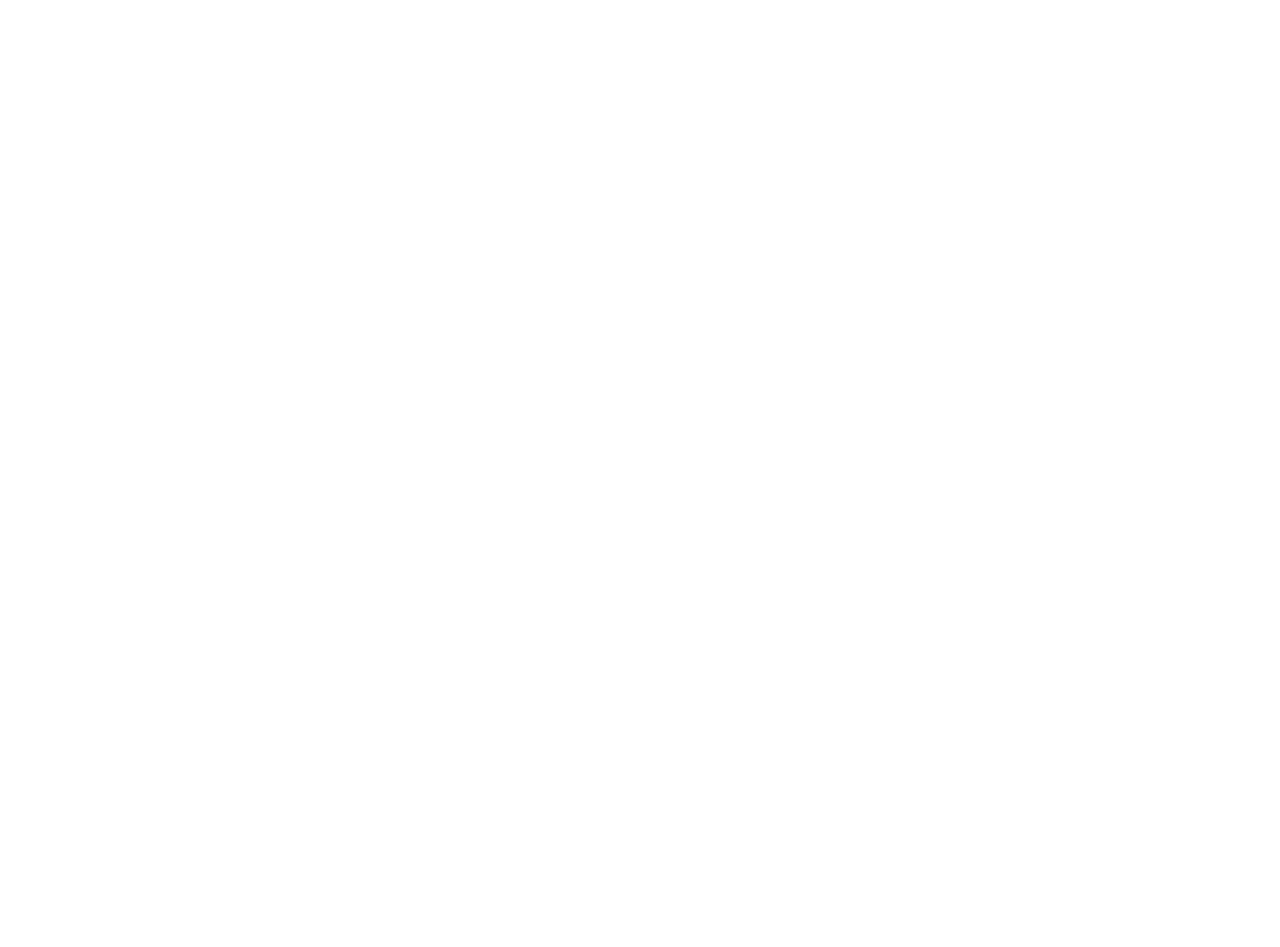
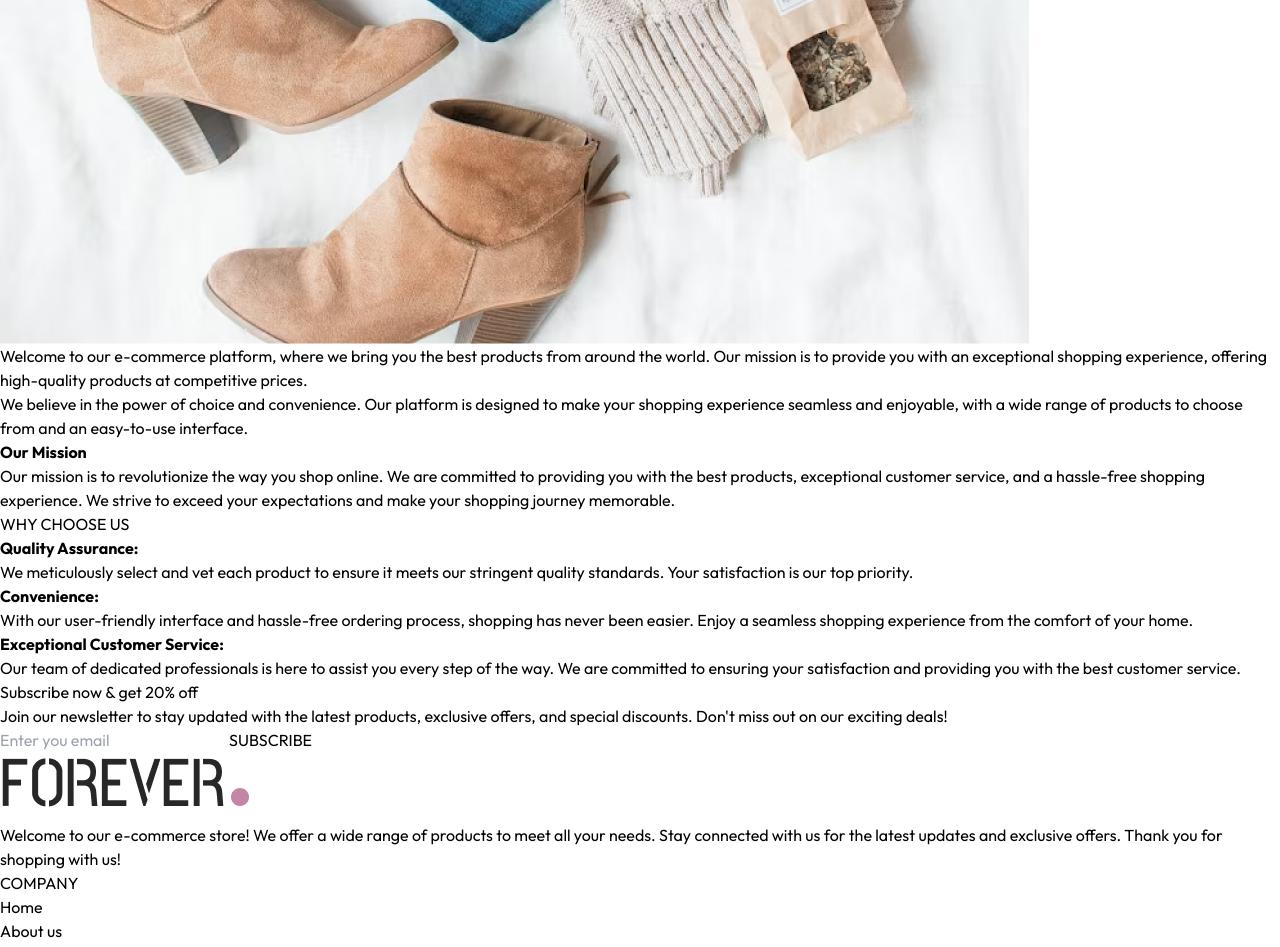
Before and after one commit to iaman-mishra/E-Commerce, a React (Vite) app in the folder frontend/: page /about in a window 1280 px wide. Shown: the part 1248-2195 px from the top of the page. Before the commit the page ends 882 px from the top, so only its background shows below. Built offline with nearby package versions, Linux system fonts and the light colour scheme.

Commit message:
Enhance About page; add content sections for mission, quality assurance, convenience, and customer service

```diff
--- a/frontend/src/pages/About.jsx
+++ b/frontend/src/pages/About.jsx
@@ -1,9 +1,48 @@
-import React from 'react'
+import React from 'react';
+import Title from '../components/Title';
+import { assets } from '../assets/assets.js';
+import NewsLetterBox from '../components/NewsLetterBox.jsx';
 
 const About = () => {
   return (
-    <div>About</div>
-  )
+    <div>
+      <div className='text-2xl text-center pt-8 border-t'>
+        <Title text1={'ABOUT'} text2={'US'} />
+      </div>
+
+      <div className='my-10 flex flex-col md:flex-row gap-16'>
+        <img className='w-full md:max-w-[450px]' src={assets.about_img} alt="" />
+        <div className='flex flex-col justify-center gap-6 md:w-2/4 text-gray-600 text-justify'>
+          <p>Welcome to our e-commerce platform, where we bring you the best products from around the world. Our mission is to provide you with an exceptional shopping experience, offering high-quality products at competitive prices.</p>
+          <p>We believe in the power of choice and convenience. Our platform is designed to make your shopping experience seamless and enjoyable, with a wide range of products to choose from and an easy-to-use interface.</p>
+          <b className='text-gray-800'>Our Mission</b>
+          <p>Our mission is to revolutionize the way you shop online. We are committed to providing you with the best products, exceptional customer service, and a hassle-free shopping experience. We strive to exceed your expectations and make your shopping journey memorable.</p>
+        </div>
+      </div>
+
+      <div className="text-xl py-4">
+        <Title text1={'WHY'} text2={'CHOOSE US'} />
+      </div>
+
+      <div className="flex flex-col md:flex-row text-sm mb-20">
+        <div className="border px-10 md:px-16 py-8 sm:py-20 flex flex-col gap-5">
+          <b>Quality Assurance:</b>
+          <p className="text-gray-600">We meticulously select and vet each product to ensure it meets our stringent quality standards. Your satisfaction is our top priority.</p>
+        </div>
+        <div className="border px-10 md:px-16 py-8 sm:py-20 flex flex-col gap-5">
+          <b>Convenience:</b>
+          <p className="text-gray-600">With our user-friendly interface and hassle-free ordering process, shopping has never been easier. Enjoy a seamless shopping experience from the comfort of your home.</p>
+        </div>
+        <div className="border px-10 md:px-16 py-8 sm:py-20 flex flex-col gap-5">
+          <b>Exceptional Customer Service:</b>
+          <p className="text-gray-600">Our team of dedicated professionals is here to assist you every step of the way. We are committed to ensuring your satisfaction and providing you with the best customer service.</p>
+        </div>
+      </div>
+
+      <NewsLetterBox />
+
+    </div>
+  );
 }
 
-export default About
+export default About;
```
